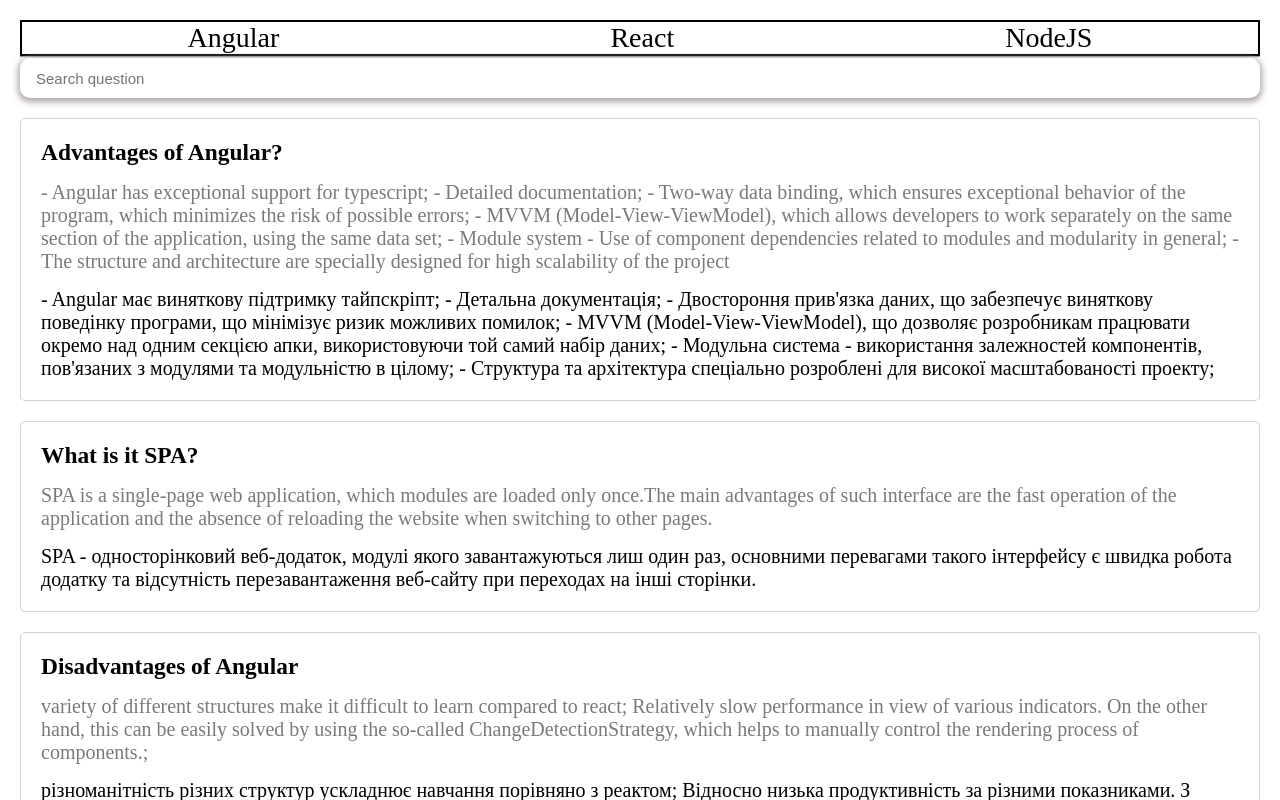
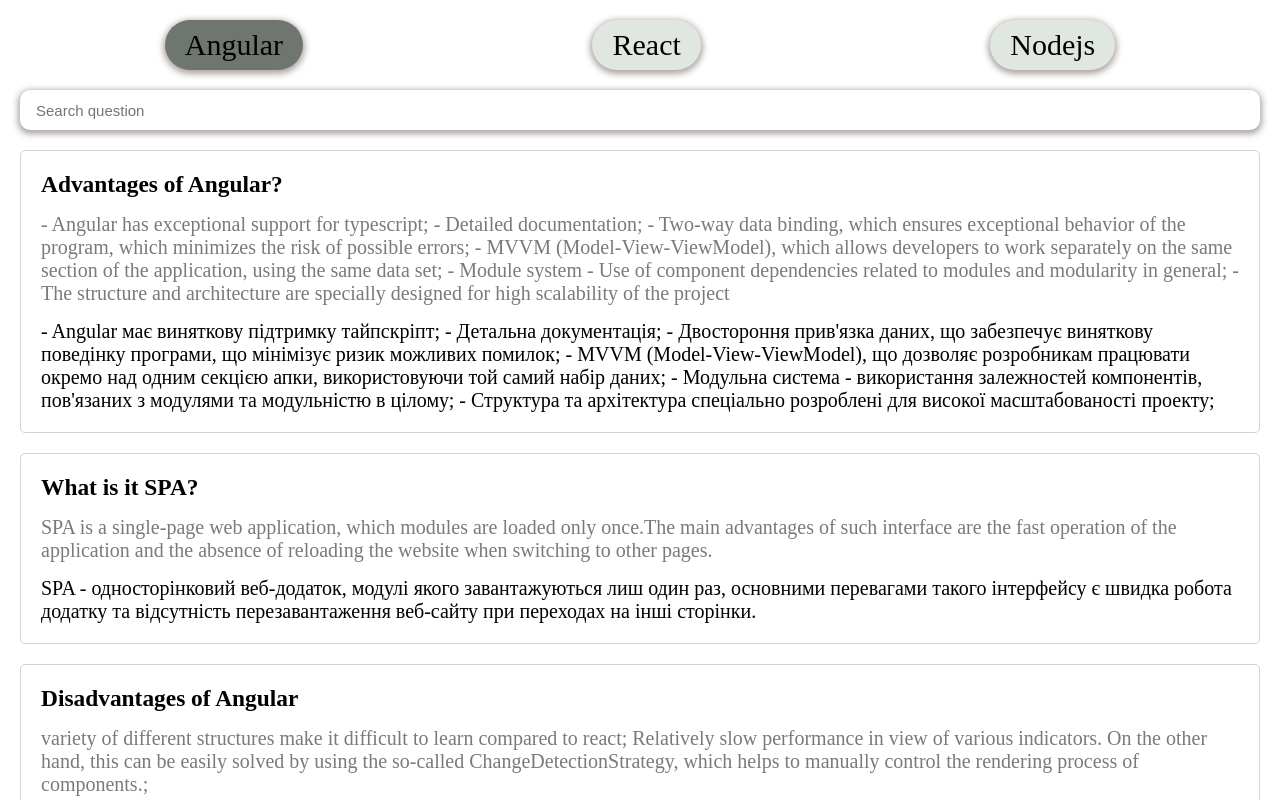
Before and after one commit to VovaYarosh/angular-questions, an Angular app: page / in a window 1280 px wide. Shown: the top 800 px of the page. Built offline with nearby package versions, Linux system fonts and the light colour scheme.

Commit message:
Create header

```diff
--- a/src/app/app.component.html
+++ b/src/app/app.component.html
@@ -1,10 +1,10 @@
 <div class="wrapper">
-  <div class="header">
-    <span (click)="chooseTech('angular')">Angular</span>
-    <span (click)="chooseTech('react')">React</span>
-    <span (click)="chooseTech('nodejs')">NodeJS</span>
-  </div>
-  <hr>
-  <app-search (onSearch)="searchValue = $event"></app-search>
-  <app-questions-list [technology]="technology" [searchText]="searchValue"></app-questions-list>
+  <app-header (onTech)="technology = $event"></app-header>
+
+  <app-search class="search" (onSearch)="searchValue = $event"></app-search>
+
+  <app-questions-list
+    [technology]="technology"
+    [searchText]="searchValue"
+  ></app-questions-list>
 </div>
--- a/src/app/app.component.scss
+++ b/src/app/app.component.scss
@@ -2,13 +2,18 @@
   padding: 20px;
 }
 
-.header{
+.search {
+  display: block;
+  margin-top: 20px;
+}
+
+.header {
   display: flex;
   justify-content: space-around;
   color: black;
   border: 2px solid black;
   font-size: 28px;
-  span:hover{
+  span:hover {
     cursor: pointer;
   }
 }
--- a/src/app/app.component.ts
+++ b/src/app/app.component.ts
@@ -5,13 +5,7 @@
   templateUrl: './app.component.html',
   styleUrls: ['./app.component.scss'],
 })
-
 export class AppComponent {
   public searchValue: string = '';
-  public technology: string = 'angular'
-
-  chooseTech(tech: string) {
-    this.technology = tech
-    console.log(this.technology)
-  }
+  public technology: string = 'angular';
 }
--- a/src/app/app.module.ts
+++ b/src/app/app.module.ts
@@ -7,6 +7,7 @@
 import { QuestionComponent } from './components/question/question.component';
 import { QuestionsListComponent } from './components/questions-list/questions-list.component';
 import { SearchComponent } from './components/search/search.component';
+import { HeaderComponent } from './components/header/header.component';
 
 @NgModule({
   declarations: [
@@ -15,7 +16,8 @@
     FilterPipe,
     QuestionComponent,
     QuestionsListComponent,
-    SearchComponent
+    SearchComponent,
+    HeaderComponent
   ],
 	imports: [
 		BrowserModule,
--- /dev/null
+++ b/src/app/components/header/header.component.html
@@ -0,0 +1,10 @@
+<div class="header">
+  <p
+    class="technology"
+    [ngClass]="{ active: tech === technology }"
+    *ngFor="let tech of techStack"
+    (click)="chooseTech(tech)"
+  >
+    {{ tech }}
+  </p>
+</div>
--- /dev/null
+++ b/src/app/components/header/header.component.scss
@@ -0,0 +1,25 @@
+.header {
+  display: flex;
+  justify-content: space-around;
+}
+
+.technology {
+  display: flex;
+  align-items: center;
+  height: 50px;
+  padding: 0 20px;
+  text-transform: capitalize;
+  font-size: 30px;
+  cursor: pointer;
+  background-color: #e0e7e0;
+  border-radius: 25px;
+  box-shadow: 0 2px 6px 2px #afa5a5;
+
+  &.active {
+    background-color: #6f756f;
+  }
+
+  &:hover {
+    background-color: #838080;
+  }
+}
--- /dev/null
+++ b/src/app/components/header/header.component.ts
@@ -0,0 +1,20 @@
+import { Component, EventEmitter, Output } from '@angular/core';
+import { Question } from '../../question.interface';
+import { techStack } from '../../data/tech.stack';
+
+@Component({
+  selector: 'app-header',
+  templateUrl: './header.component.html',
+  styleUrls: ['./header.component.scss'],
+})
+export class HeaderComponent {
+  @Output() public onTech: EventEmitter<string> = new EventEmitter<string>();
+  public technology: string = 'angular';
+  public questions: Question[] = techStack[this.technology];
+  public techStack: string[] = Object.keys(techStack);
+
+  public chooseTech(technology: string): void {
+    this.technology = technology;
+    this.onTech.next(this.technology);
+  }
+}
--- a/src/app/components/questions-list/questions-list.component.ts
+++ b/src/app/components/questions-list/questions-list.component.ts
@@ -1,20 +1,18 @@
-import {Component, Input, OnChanges, OnInit} from '@angular/core';
+import { Component, Input, OnChanges, OnInit } from '@angular/core';
 import { Question } from '../../question.interface';
-import {techStack} from "../../data/tech.stack";
-
-
+import { techStack } from '../../data/tech.stack';
 
 @Component({
   selector: 'app-questions-list',
   templateUrl: './questions-list.component.html',
   styleUrls: ['./questions-list.component.scss'],
 })
-export class QuestionsListComponent implements OnChanges{
+export class QuestionsListComponent implements OnChanges {
   @Input() public searchText: string = '';
-  @Input() public technology: string = 'angular'
+  @Input() public technology: string = 'angular';
   public questions: Question[] = techStack[this.technology];
 
-  ngOnChanges() {
-    this.questions = techStack[this.technology]
+  public ngOnChanges(): void {
+    this.questions = techStack[this.technology];
   }
 }
```
Also changed, not shown: 1 other file (tests, documents, lock files or other folders).
